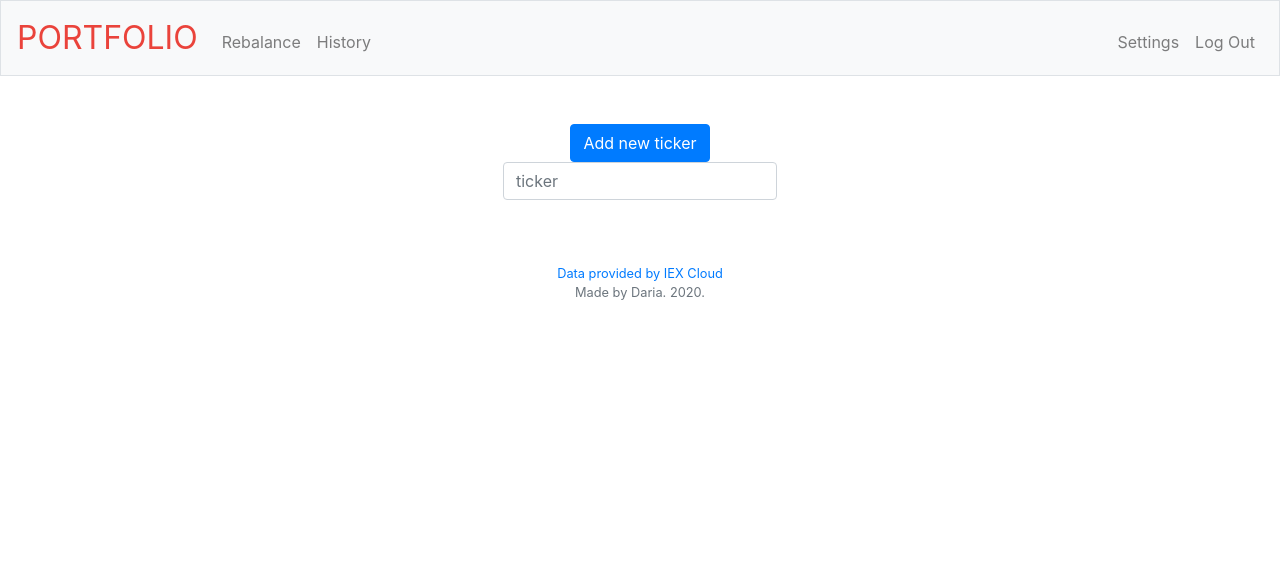
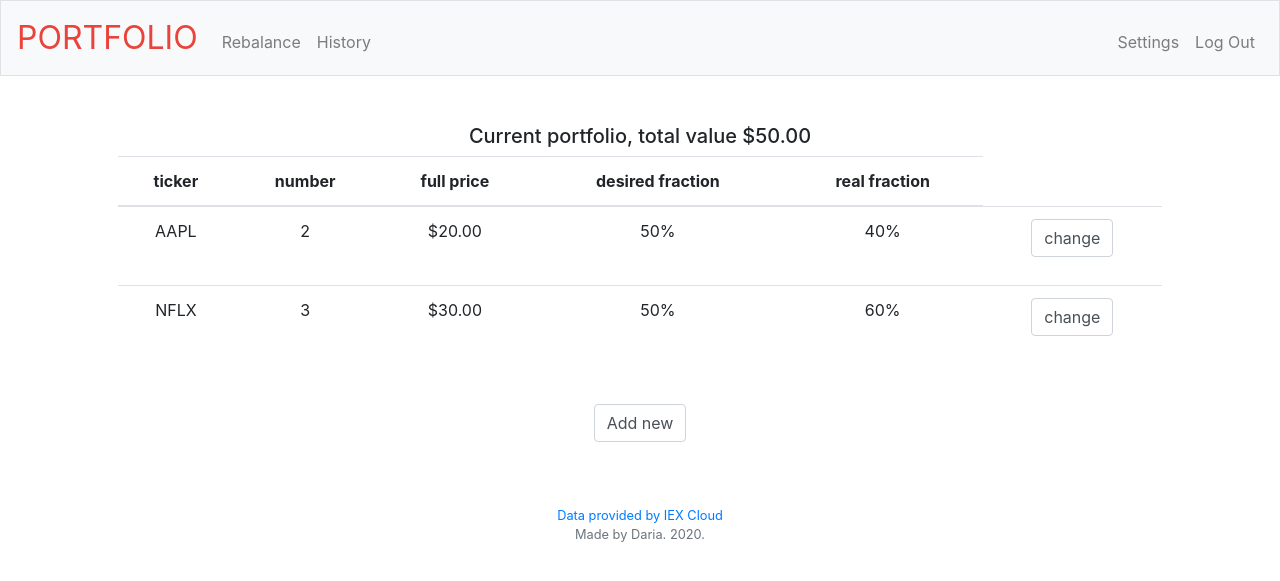
Before and after one commit to andronikova/rebalanceme, a Flask app: page /rebalance in a window 1280 px wide. Shown: the top 581 px of the page. Run offline with Flask 2, Linux system fonts and the light colour scheme; data comes from the database, SQL or seed files in the repository; a database or web service that is not in the repository returns one stand-in record (values such as "Sample title"); data that the repository does not hold is empty; some libraries are stand-ins or nearby versions.

Commit message:
rebalance rebalance_new

```diff
--- a/app.py
+++ b/app.py
@@ -1,4 +1,4 @@
-from flask import Flask, render_template, request
+from flask import Flask, render_template, request, redirect
 import sqlite3 as sql
 import math
 
@@ -12,23 +12,42 @@ userid = 1 #TODO - download from session
 
 @app.route('/', methods=['GET'])
 def index_page_landing():
-    portfolio = load_portfolio(userid, DATABASE)
+    portfolio, total = load_portfolio(userid, DATABASE)
 
     # for new user
     if portfolio is None:
         return render_template('index_newuser.html')
 
     # for user WITH PORTFOLIO
-    return render_template('index.html', portfolio=portfolio)
+    return render_template('index.html', portfolio=portfolio,length=len(portfolio),total=total)
 
-@app.route('/rebalance', methods=['GET','POST'])
+@app.route("/rebalance")
 def rebalance_page():
+    portfolio, total = load_portfolio(userid, DATABASE)
+
+    # for new user
+    if portfolio is None:
+        return redirect("/rebalance/addnew")
+
+    return render_template("rebalance.html", portfolio=portfolio,length=len(portfolio),total=total)
+
+@app.route('/rebalance/addnew', methods=['GET','POST'])
+def rebalance_page_addnew():
     if request.method == "GET":
-        return render_template("rebalance.html")
+        return render_template("rebalance_new.html", type=1)
 
-@app.route('/books/<genre>')
-def books(genre):
-    return "All Books in {} category".format(genre)
+    if request.method == "POST":
+        # check new ticker and load ticker price
+        ticker = request.form.get("newticker")
+
+        if apiprice(ticker) is None:
+            print("apology")
+            return error_page("Ticker name is not correct!")
+
+        price = apiprice(ticker)["price"]
+
+        return render_template("rebalance_new.html",type=2, ticker=ticker, price=price)
+
 
 if __name__ == "__main__":
     app.run(debug=True)
--- a/helpers.py
+++ b/helpers.py
@@ -1,5 +1,6 @@
 import os, urllib.parse, requests, math
 import sqlite3 as sql
+from flask import Flask, render_template, request, redirect
 
 def apiprice(ticker):
     # load price from NY
@@ -36,7 +37,7 @@ def load_portfolio(userid, database):
 
         # for new user
         if len(rows) == 0:
-            return None
+            return None, None
 
         # for user WITH PORTFOLIO
         i = 0
@@ -57,4 +58,4 @@ def load_portfolio(userid, database):
             portfolio[j]["realFraction"] = math.floor(100 * portfolio[j]['fullPrice'] / total)
 
     con.close()
-    return portfolio
+    return portfolio, total
--- a/templates/rebalance.html
+++ b/templates/rebalance.html
@@ -1,19 +1,52 @@
 {% extends "layout.html" %}
 
 {% block title  %}
-        rebalance
+        index
 {% endblock %}
 
 {% block main %}
 
-<form action="\rebalance" method="POST">
-        <button class="btn btn-primary" type="submit">
-            Add new ticker
-        </button>
+<h5>Current portfolio, total value {{ "${:,.2f}".format(total) }}</h5>
+
+<table class="table">
+    <thead>
+        <tr>
+            <th scope="col">ticker</th>
+            <th scope="col">number</th>
+            <th scope="col">full price</th>
+            <th scope="col">desired fraction</th>
+            <th scope="col">real fraction</th>
+        </tr>
+    </thead>
+
+    <tbody>
+        {% for i in range(length) %}
+            <tr>
+                <td>{{portfolio[i]['ticker']}}</td>
+                <td>{{portfolio[i]['number']}}</td>
+                <td>{{ "${:,.2f}".format(portfolio[i]['fullPrice']) }}</td>
+                <td>{{portfolio[i]['fraction']}}%</td>
+                <td>{{portfolio[i]['realFraction']}}%</td>
+                <td>
+                    <form action="/rebalance/addnew">
+                        <div class="form-group">
+                            <input id={{portfolio[i]['ticker']}} type="submit" value="change" class="form-control"/>
+                        </div>
+                    </form>
+                </td>
+            </tr>
+        {% endfor %}
+    </tbody>
+
+</table>
+<br>
+
+    <form action="/rebalance/addnew">
         <div class="form-group">
-            <input autocomplete='on' class="form-control" type="text" name="ticker" placeholder="ticker">
+            <input type="submit" value="Add new" class="form-control"/>
         </div>
+    </form>
 
-</form>
+
 
 {% endblock %}
```
Also changed, not shown: templates/index.html (+10 -10 lines), templates/rebalance_new.html (added, +48 -0 lines).
